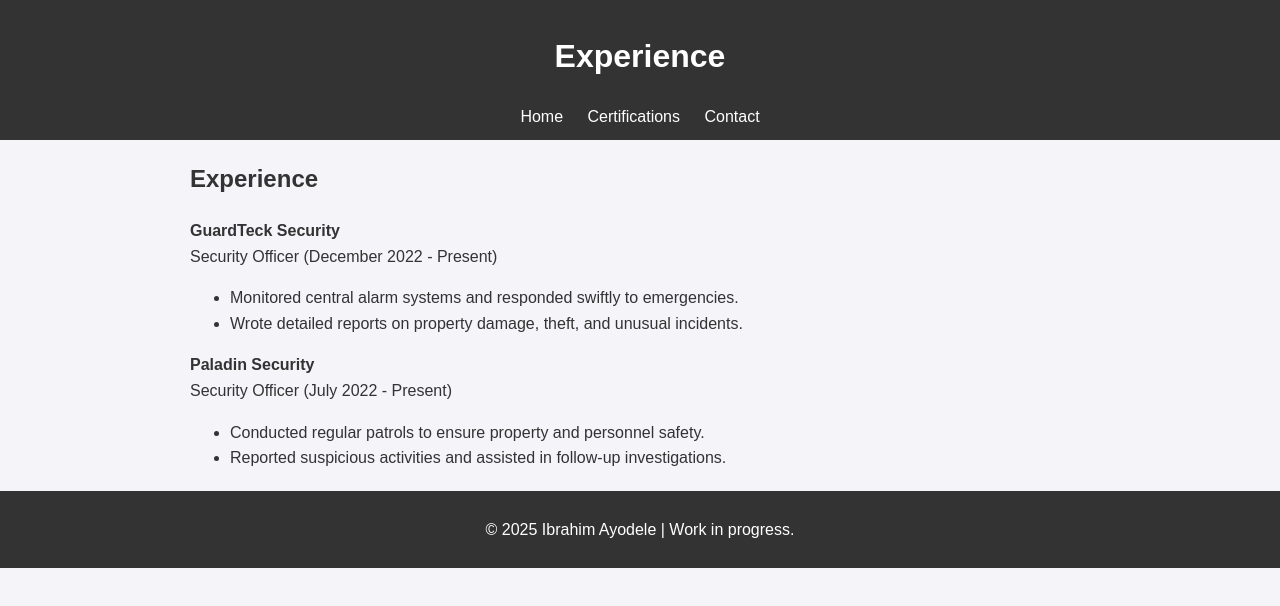
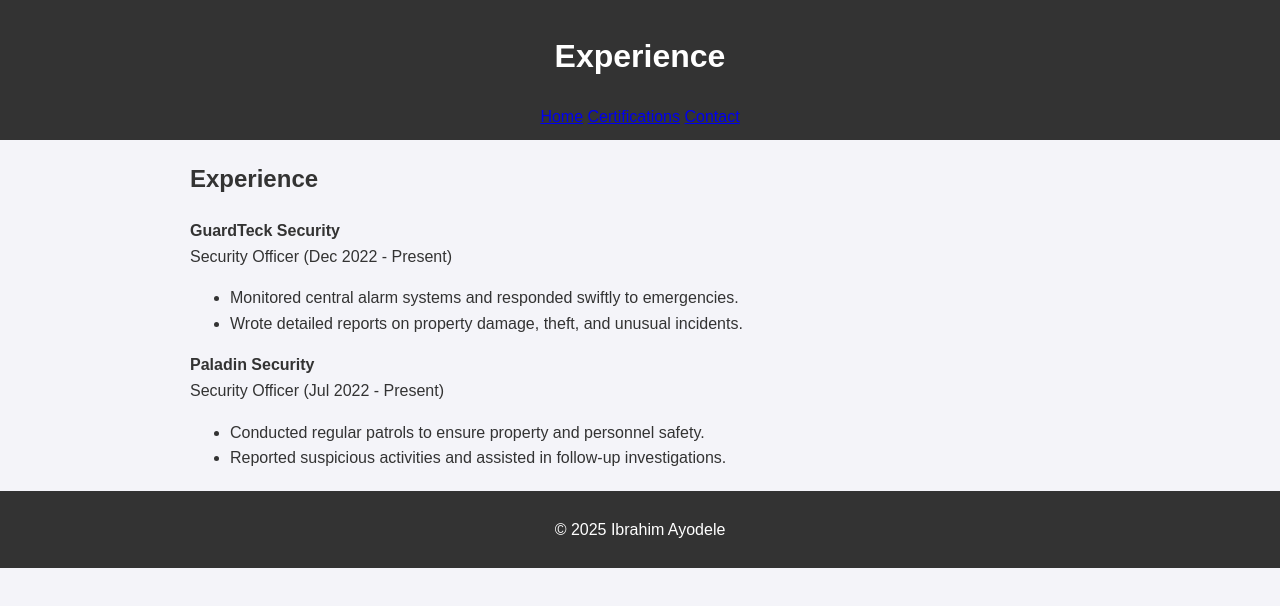
Before and after one commit to Ibrahim-AA1/Profile-page, a plain HTML site: page experience.html in a window 1280 px wide. Drawn offline with Linux system fonts and the light colour scheme.

Commit message:
Update experience.html

```diff
--- a/experience.html
+++ b/experience.html
@@ -19,11 +19,6 @@
             text-align: center;
             padding: 10px 0;
         }
-        nav a {
-            color: #fff;
-            text-decoration: none;
-            margin: 0 10px;
-        }
         .container {
             width: 90%;
             max-width: 900px;
@@ -43,13 +38,13 @@
 
     <div class="container">
         <h2>Experience</h2>
-        <p><strong>GuardTeck Security</strong> <br> Security Officer (December 2022 - Present)</p>
+        <p><strong>GuardTeck Security</strong> <br> Security Officer (Dec 2022 - Present)</p>
         <ul>
             <li>Monitored central alarm systems and responded swiftly to emergencies.</li>
             <li>Wrote detailed reports on property damage, theft, and unusual incidents.</li>
         </ul>
 
-        <p><strong>Paladin Security</strong> <br> Security Officer (July 2022 - Present)</p>
+        <p><strong>Paladin Security</strong> <br> Security Officer (Jul 2022 - Present)</p>
         <ul>
             <li>Conducted regular patrols to ensure property and personnel safety.</li>
             <li>Reported suspicious activities and assisted in follow-up investigations.</li>
@@ -57,7 +52,7 @@
     </div>
 
     <footer>
-        <p>© 2025 Ibrahim Ayodele | Work in progress.</p>
+        <p>© 2025 Ibrahim Ayodele</p>
     </footer>
 </body>
 </html>
```
